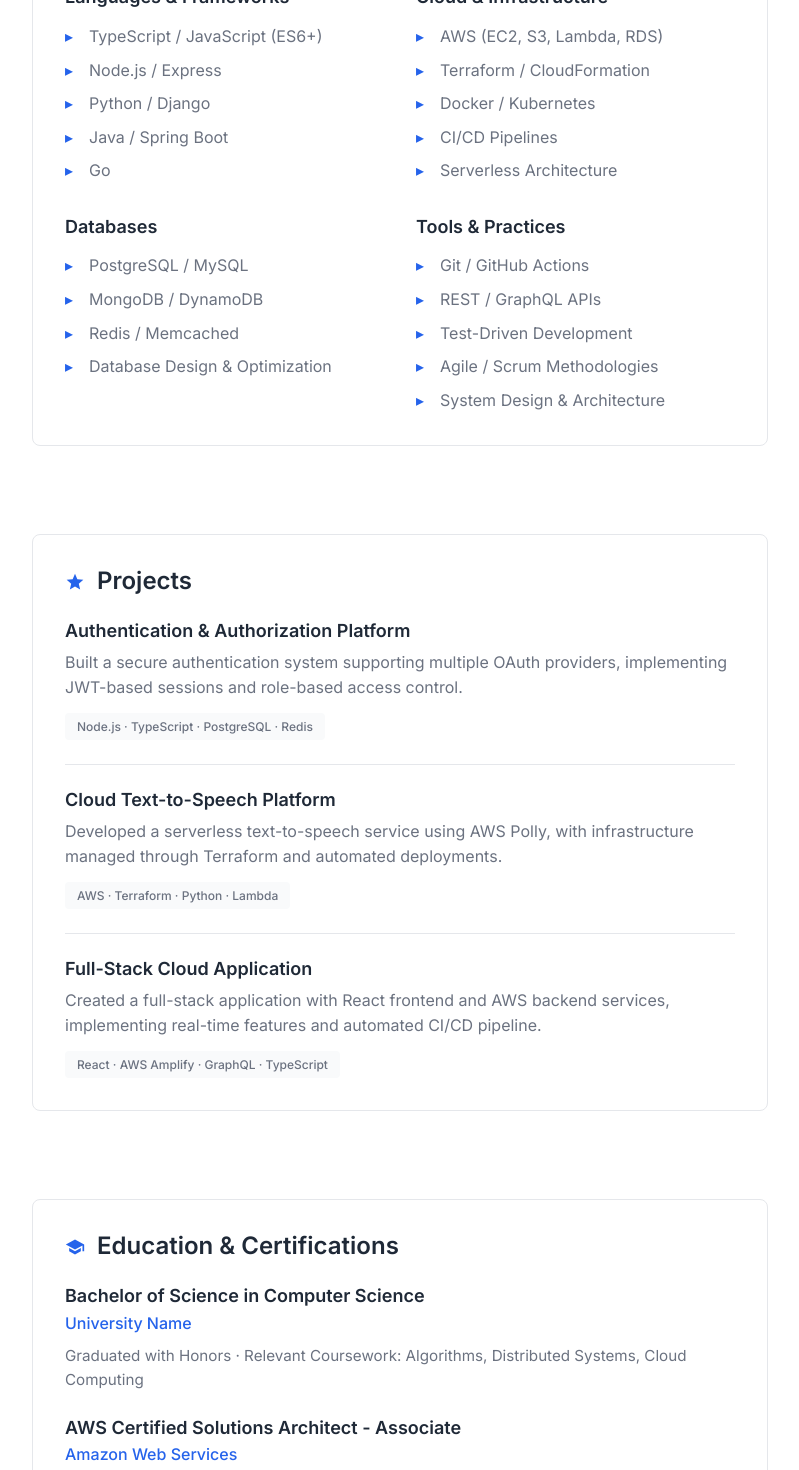
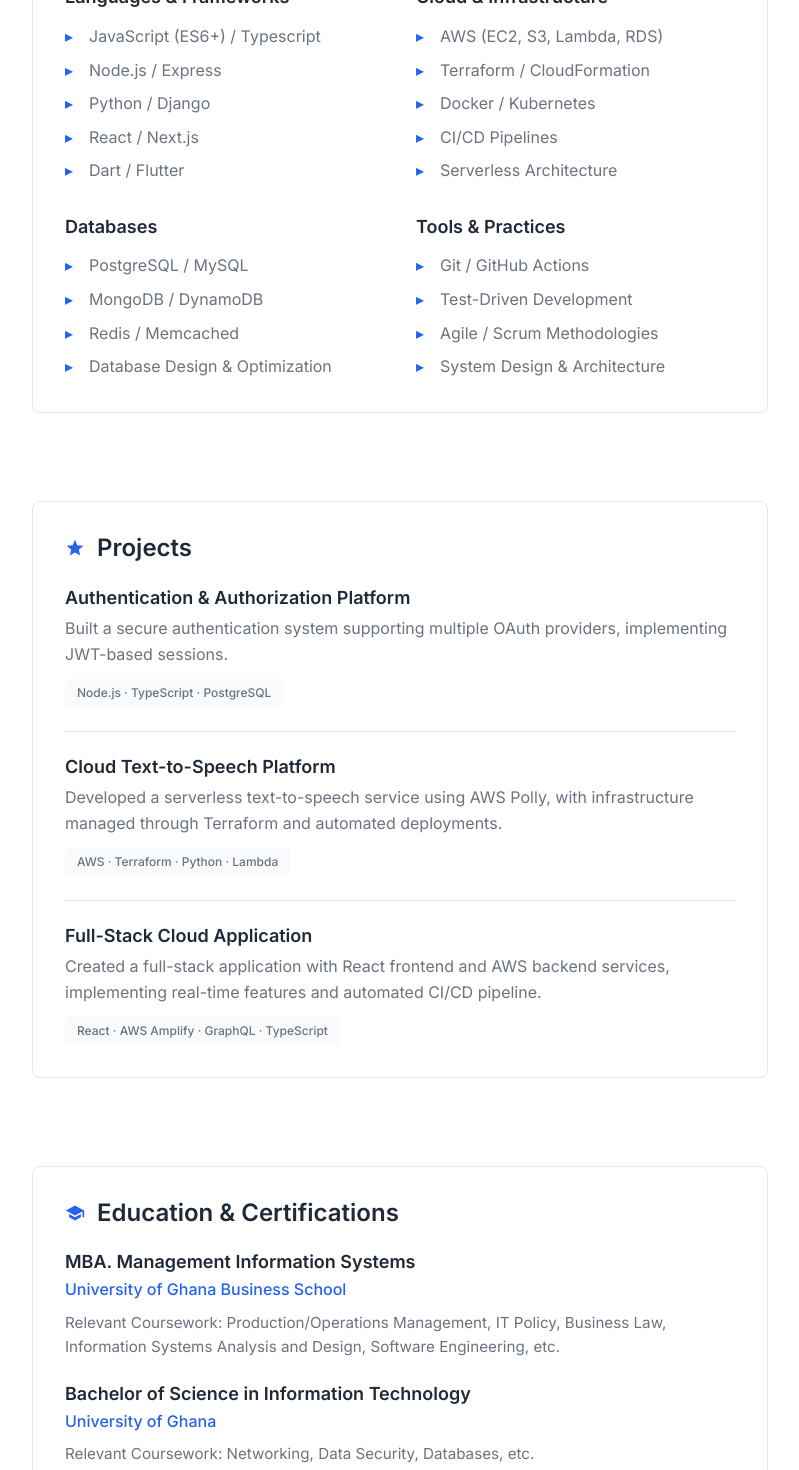
Before and after one commit to Stennis1/stennis-portfolio, a Next.js app: page /resume in a window 1280 px wide. Shown: the part 720-2190 px from the top of the page, without its empty margins (240-1039 px from the left). Built offline with nearby package versions, Linux system fonts and the light colour scheme.

Commit message:
refactor: clean up code for resume page and update resume link & view

```diff
--- a/app/resume/page.tsx
+++ b/app/resume/page.tsx
@@ -35,7 +35,7 @@ export default function ResumePage() {
             </h2>
             <p>
               Software Engineer specializing in backend systems, cloud infrastructure, and full-stack development.
-              Experienced in designing scalable architectures, implementing secure authentication systems, and
+              Gaining experience in designing scalable architectures, implementing secure authentication systems, and
               deploying cloud-native applications. Passionate about clean code, system design, and mentorship.
             </p>
           </section>
@@ -51,11 +51,11 @@ export default function ResumePage() {
               <div className={styles.skillCategory}>
                 <h3>Languages & Frameworks</h3>
                 <ul>
-                  <li>TypeScript / JavaScript (ES6+)</li>
+                  <li>JavaScript (ES6+) / Typescript</li>
                   <li>Node.js / Express</li>
                   <li>Python / Django</li>
-                  <li>Java / Spring Boot</li>
-                  <li>Go</li>
+                  <li>React / Next.js</li>
+                  <li>Dart / Flutter</li>
                 </ul>
               </div>
               <div className={styles.skillCategory}>
@@ -81,7 +81,6 @@ export default function ResumePage() {
                 <h3>Tools & Practices</h3>
                 <ul>
                   <li>Git / GitHub Actions</li>
-                  <li>REST / GraphQL APIs</li>
                   <li>Test-Driven Development</li>
                   <li>Agile / Scrum Methodologies</li>
                   <li>System Design & Architecture</li>
@@ -102,9 +101,9 @@ export default function ResumePage() {
                 <h3>Authentication & Authorization Platform</h3>
                 <p className={styles.projectDesc}>
                   Built a secure authentication system supporting multiple OAuth providers,
-                  implementing JWT-based sessions and role-based access control.
+                  implementing JWT-based sessions.
                 </p>
-                <span className={styles.techStack}>Node.js · TypeScript · PostgreSQL · Redis</span>
+                <span className={styles.techStack}>Node.js · TypeScript · PostgreSQL</span>
               </div>
               <div className={styles.projectHighlight}>
                 <h3>Cloud Text-to-Speech Platform</h3>
@@ -133,9 +132,15 @@ export default function ResumePage() {
               Education & Certifications
             </h2>
             <div className={styles.educationItem}>
-              <h3>Bachelor of Science in Computer Science</h3>
-              <p className={styles.institution}>University Name</p>
-              <p className={styles.details}>Graduated with Honors · Relevant Coursework: Algorithms, Distributed Systems, Cloud Computing</p>
+              <h3>MBA. Management Information Systems</h3>
+              <p className={styles.institution}>University of Ghana Business School</p>
+              <p className={styles.details}>Relevant Coursework: Production/Operations Management,
+                IT Policy, Business Law, Information Systems Analysis and Design, Software Engineering, etc.</p>
+            </div>
+            <div className={styles.educationItem}>
+              <h3>Bachelor of Science in Information Technology</h3>
+              <p className={styles.institution}>University of Ghana</p>
+              <p className={styles.details}>Relevant Coursework: Networking, Data Security, Databases, etc.</p>
             </div>
             <div className={styles.educationItem}>
               <h3>AWS Certified Solutions Architect - Associate</h3>
```
Also changed, not shown: 1 other file (tests, documents, lock files or other folders).
